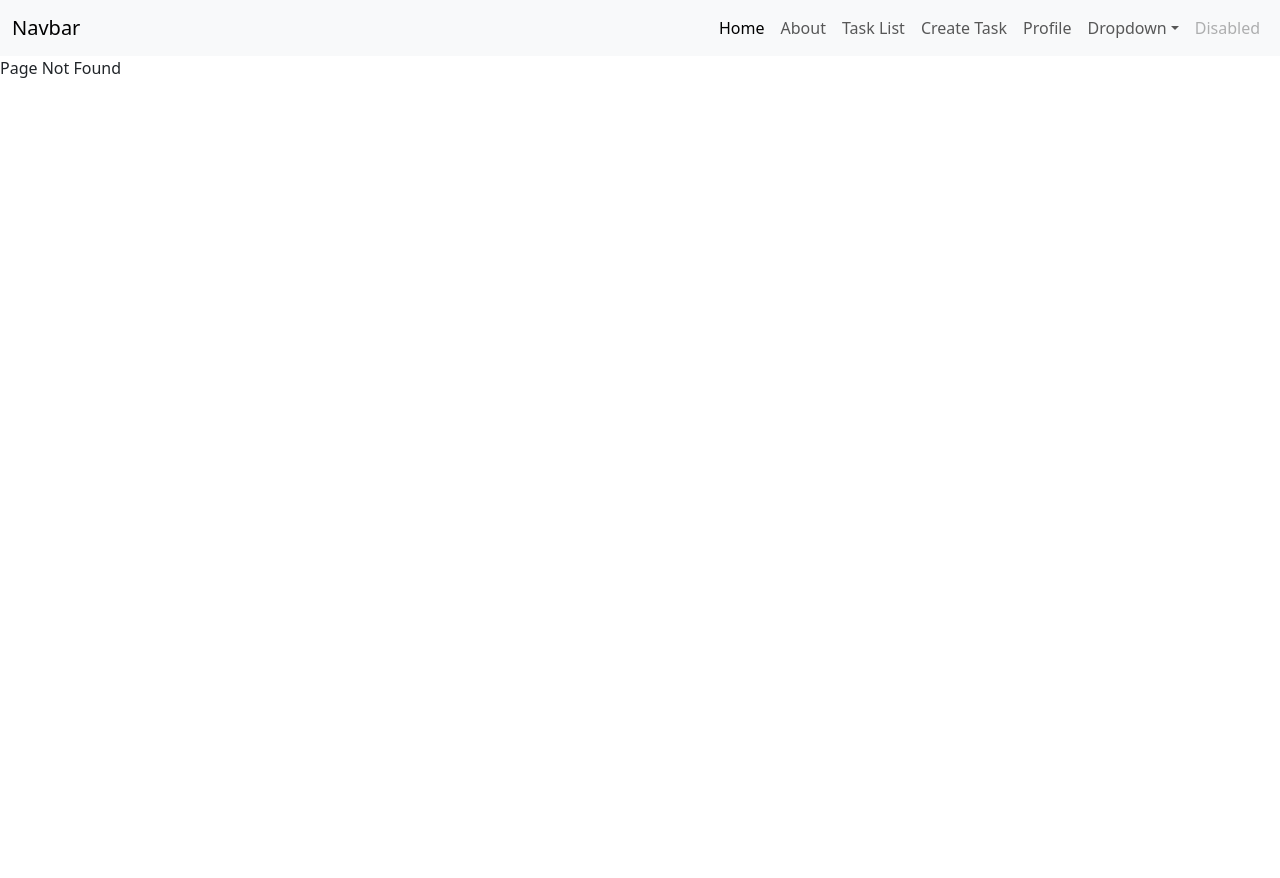
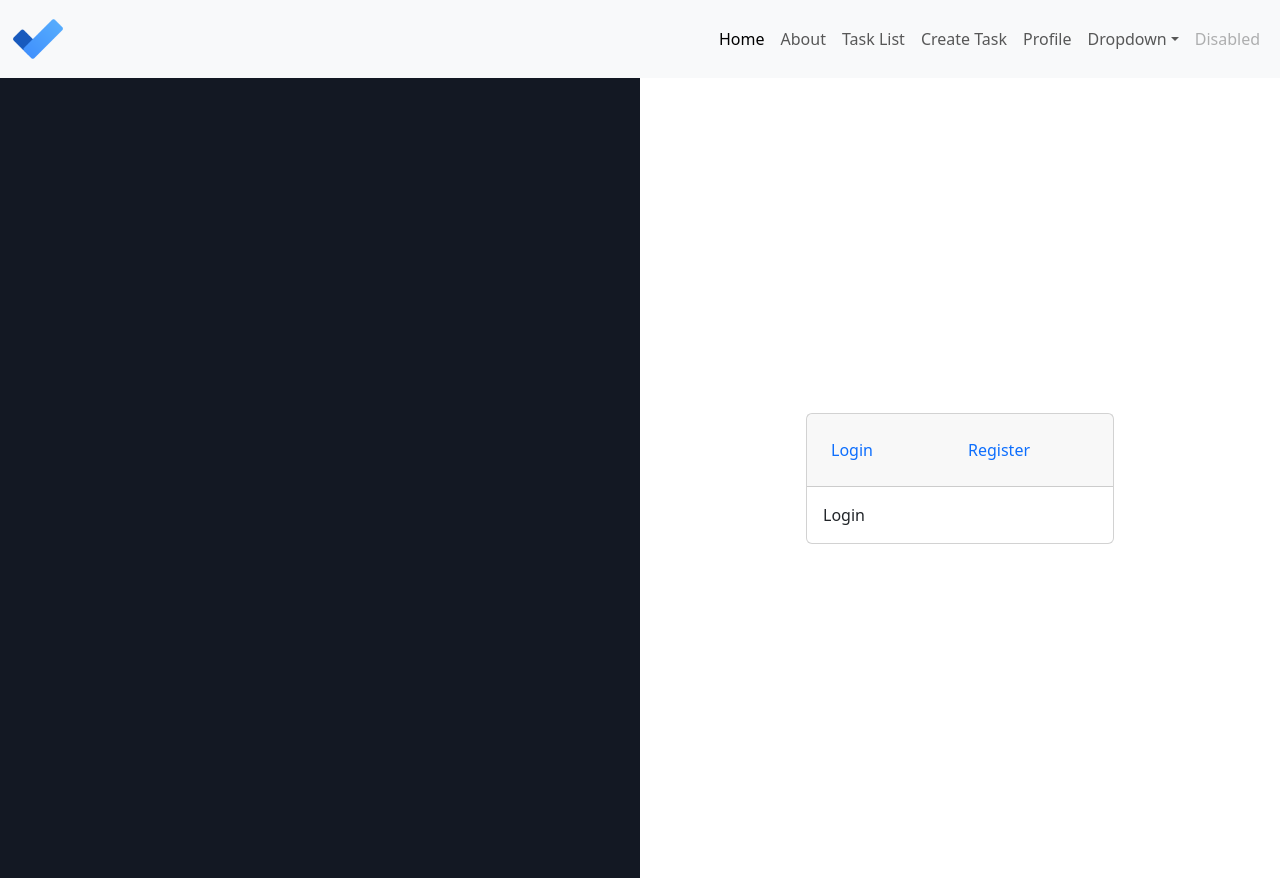
Before and after one commit to vipink28/todo-app-june-2024, a React (Create React App) app: page /login in a window 1280 px wide. Before the commit this address had no page. Before the commit the page ends 800 px from the top, so only its background shows below. Built offline with nearby package versions, Linux system fonts and the light colour scheme.

Commit message:
Home Page and auth componets created.

```diff
--- a/src/App.js
+++ b/src/App.js
@@ -8,6 +8,8 @@ import CreateTask from './pages/CreateTask';
 import Profile from './pages/Profile';
 import PageNotFound from './pages/PageNotFound';
 import Navbar from './components/Navbar';
+import Login from './auth/Login';
+import Register from './auth/Register';
 
 function App() {
   return (
@@ -15,7 +17,10 @@ function App() {
     <BrowserRouter>
       <Navbar />
       <Routes>
-        <Route path='/' element={<Home />}></Route>
+        <Route path='/' element={<Home />}>
+          <Route path='/login' element={<Login />}></Route>
+          <Route path='/register' element={<Register />}></Route>
+        </Route>
         <Route path='/about' element={<About />}></Route>
         <Route path='/task-list' element={<TaskList />}></Route>
         <Route path='/create-task' element={<CreateTask />}></Route>
--- /dev/null
+++ b/src/auth/Login.jsx
@@ -0,0 +1,11 @@
+import React from 'react';
+
+function Login(props) {
+    return (
+        <div>
+            Login
+        </div>
+    );
+}
+
+export default Login;
--- /dev/null
+++ b/src/auth/Register.jsx
@@ -0,0 +1,11 @@
+import React from 'react';
+
+function Register(props) {
+    return (
+        <div>
+            Register
+        </div>
+    );
+}
+
+export default Register;
--- a/src/components/Navbar.jsx
+++ b/src/components/Navbar.jsx
@@ -1,11 +1,14 @@
 import React from 'react';
 import { Link } from 'react-router-dom';
+import logo from '../assets/logo.png';
 
 function Navbar(props) {
     return (
         <nav className="navbar navbar-expand-lg bg-body-tertiary">
             <div className="container-fluid">
-                <Link className="navbar-brand" to="/">Navbar</Link>
+                <Link className="navbar-brand" to="/">
+                    <img src={logo} alt="" />
+                </Link>
                 <button className="navbar-toggler" type="button" data-bs-toggle="collapse" data-bs-target="#navbarSupportedContent" aria-controls="navbarSupportedContent" aria-expanded="false" aria-label="Toggle navigation">
                     <span className="navbar-toggler-icon"></span>
                 </button>
--- a/src/index.css
+++ b/src/index.css
@@ -1 +1,23 @@
 @import url('../node_modules/bootstrap/dist/css/bootstrap.min.css');
+
+html,
+body {
+    height: 100%;
+}
+
+#root {
+    height: 100%;
+}
+
+.bg-primary {
+    background-color: #131823 !important;
+}
+
+.text-primary {
+    color: #131823 !important;
+}
+
+.btn-primary {
+    background-color: #131823 !important;
+    border-color: #131823;
+}
--- a/src/pages/Home.jsx
+++ b/src/pages/Home.jsx
@@ -1,9 +1,30 @@
 import React from 'react';
+import { Link, Outlet } from 'react-router-dom';
+import Login from '../auth/Login';
+import Register from '../auth/Register';
 
 function Home(props) {
     return (
-        <div>
-            Home
+        <div className='container-fluid h-100'>
+            <div className='row h-100'>
+                <div className='col-lg-6 justify-content-center align-items-center bg-primary h-100 d-flex flex-column'>
+
+                </div>
+                <div className='col-lg-6 justify-content-center align-items-center h-100 d-flex flex-column'>
+
+                    <div className='card w-50'>
+                        <div className='card-header d-flex rounded-0'>
+                            <Link to="/login" className='py-3 px-2 w-50 text-decoration-none'>Login</Link>
+                            <Link to="/register" className='py-3 px-2 w-50 text-decoration-none'>Register</Link>
+                        </div>
+
+                        <div className='card-body'>
+                            <Outlet />
+                        </div>
+                    </div>
+
+                </div>
+            </div>
         </div>
     );
 }
```
Also changed, not shown: src/assets/illustration.png (added), src/assets/logo.png (added).
